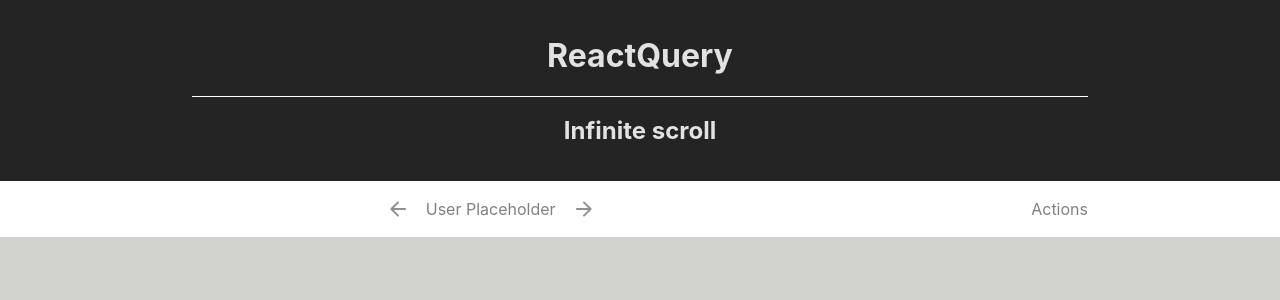
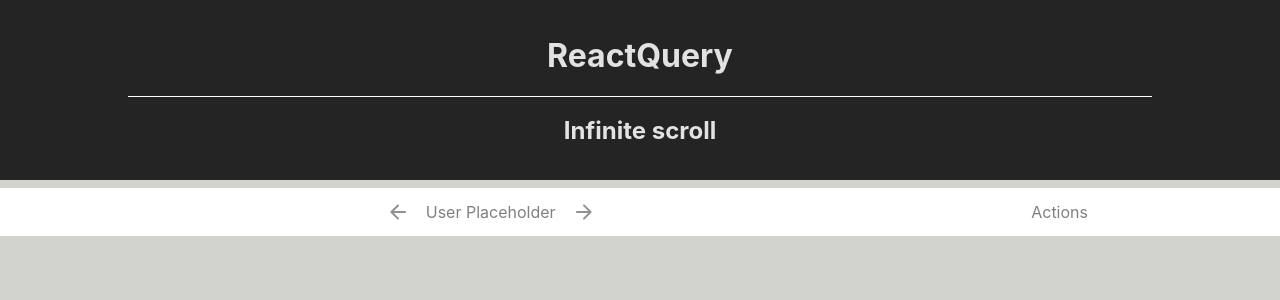
Before and after one commit to tictools/react-query-infinite-scroll, a React (Vite) app: page / in a window 1280 px wide. Shown: the top 300 px of the page. Built offline with nearby package versions, Linux system fonts and the light colour scheme.

Commit message:
feat: redefine display root node as grid + fix involved components

```diff
--- a/src/components/Header/Header.jsx
+++ b/src/components/Header/Header.jsx
@@ -2,9 +2,9 @@ import styles from "./Header.module.css";
 
 export const Header = () => {
   return (
-    <div className={styles["wrapper"]}>
+    <header className={styles["wrapper"]}>
       <h1>ReactQuery</h1>
       <h2>Infinite scroll</h2>
-    </div>
+    </header>
   );
 };
--- a/src/components/Header/Header.module.css
+++ b/src/components/Header/Header.module.css
@@ -2,7 +2,7 @@
   align-items: center;
   display: flex;
   flex-direction: column;
-  padding: 2rem 12rem;
+  padding: 2rem 8rem;
   text-align: center;
   width: 100%;
   background-color: #242424;
--- a/src/components/Subheader/Subheader.module.css
+++ b/src/components/Subheader/Subheader.module.css
@@ -1,9 +1,9 @@
 .wrapper {
+  align-items: center;
   background-color: #ffffff;
   color: grey;
-  height: 3.5rem;
-  padding: 0 12rem;
   display: grid;
   grid-template-columns: [nav] 8fr [actions] 4fr;
-  align-items: center;
+  margin-top: 0.5rem;
+  padding: 0 12rem;
 }
--- a/src/index.css
+++ b/src/index.css
@@ -32,4 +32,6 @@ body {
 #root {
   min-width: 100vw;
   min-height: 100vh;
+  display: grid;
+  grid-template-rows: 11.25rem 3.5rem 1fr;
 }
```
